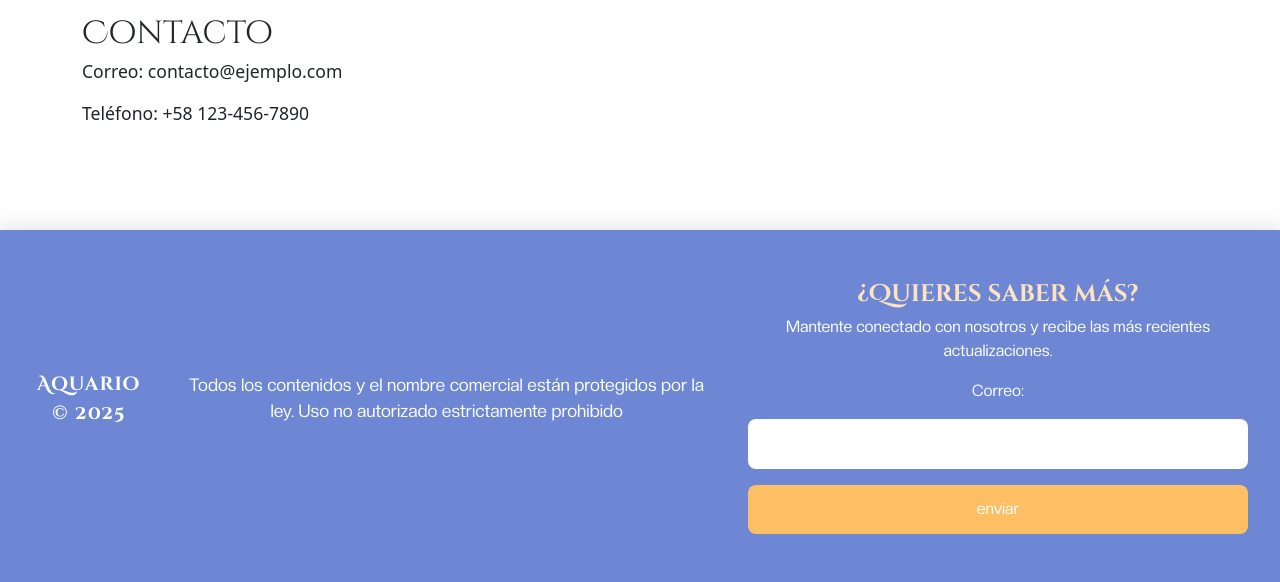
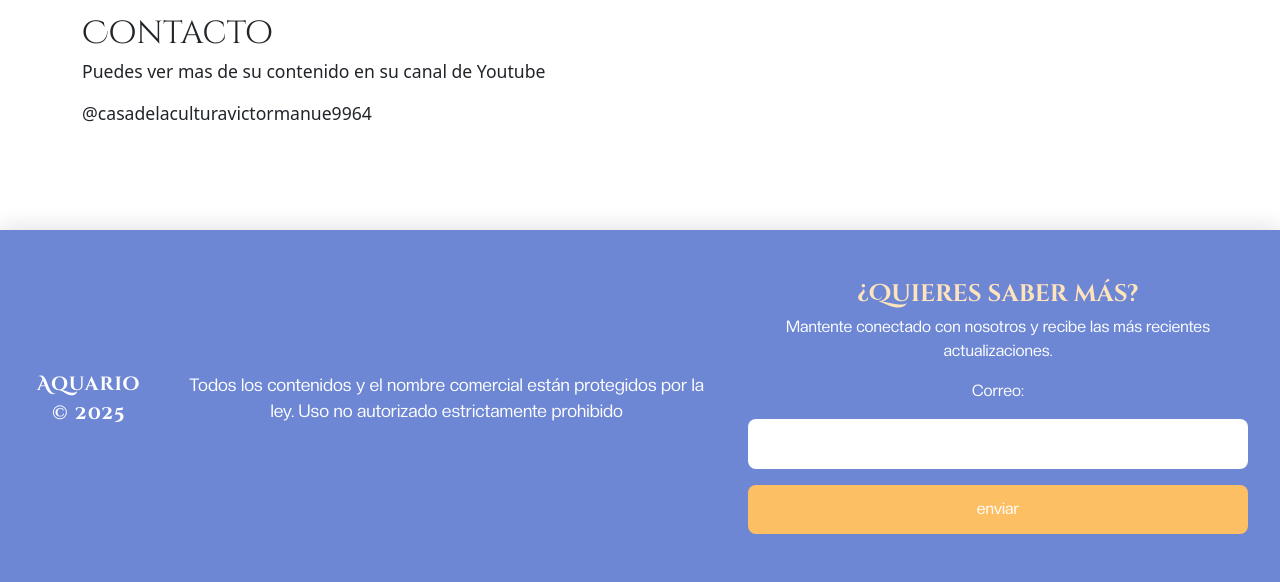
Before and after one commit to BCrandom/aquarioOfficialRepository, a Node server app: page /blog/casaCultura in a window 1280 px wide. Shown: the part 2260-2842 px from the top of the page. Run offline with Node 20, Linux system fonts and the light colour scheme.

Commit message:
Update casaDeLaCultura.ejs

```diff
--- a/views/blog/casaDeLaCultura.ejs
+++ b/views/blog/casaDeLaCultura.ejs
@@ -66,8 +66,8 @@ El acto inaugural contó con la presencia de familiares del doctor Víctor Manue
 
         <section>
             <h2>Contacto</h2>
-            <p>Correo: contacto@ejemplo.com</p>
-            <p>Teléfono: +58 123-456-7890</p>
+            <p>Puedes ver mas de su contenido en su canal de Youtube</p>
+            <p>@casadelaculturavictormanue9964</p>
         </section>
     </main>
 
```
